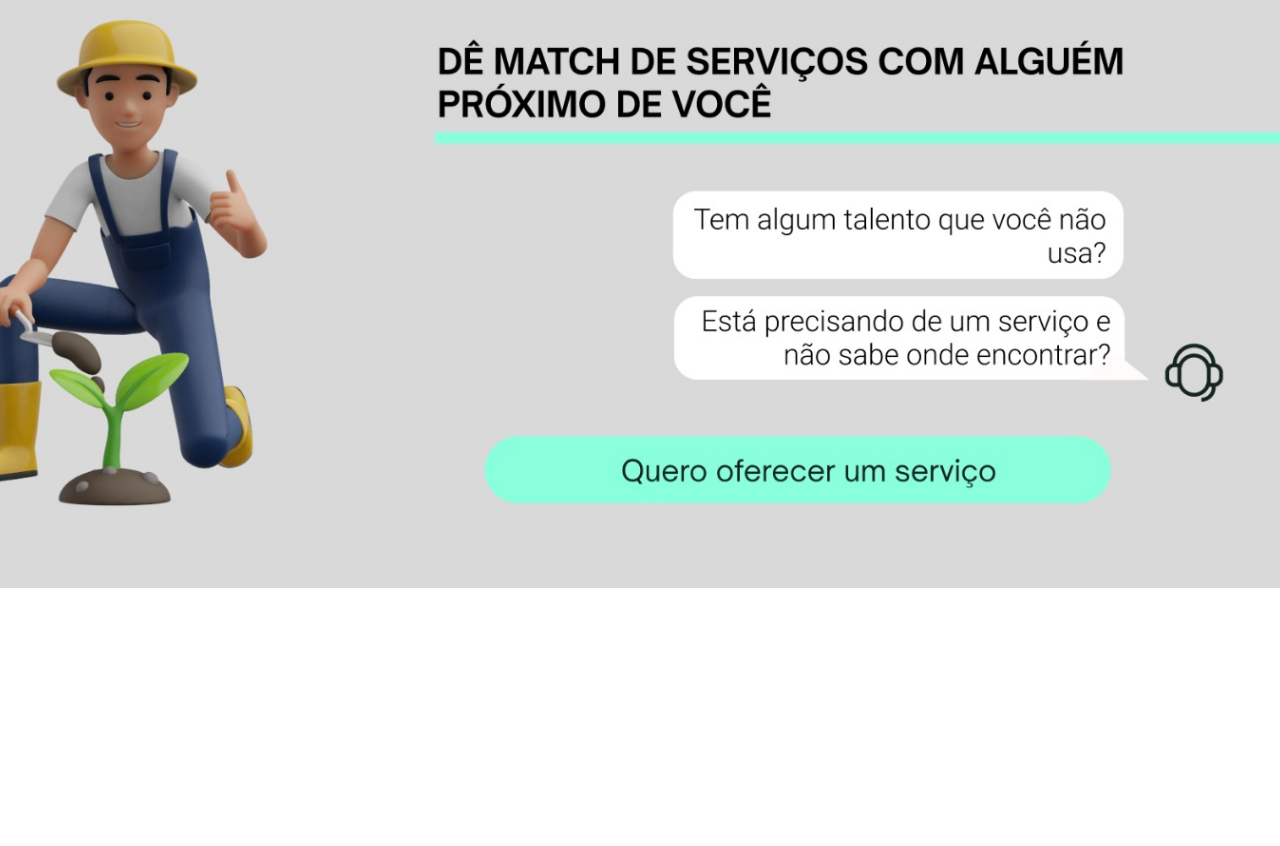
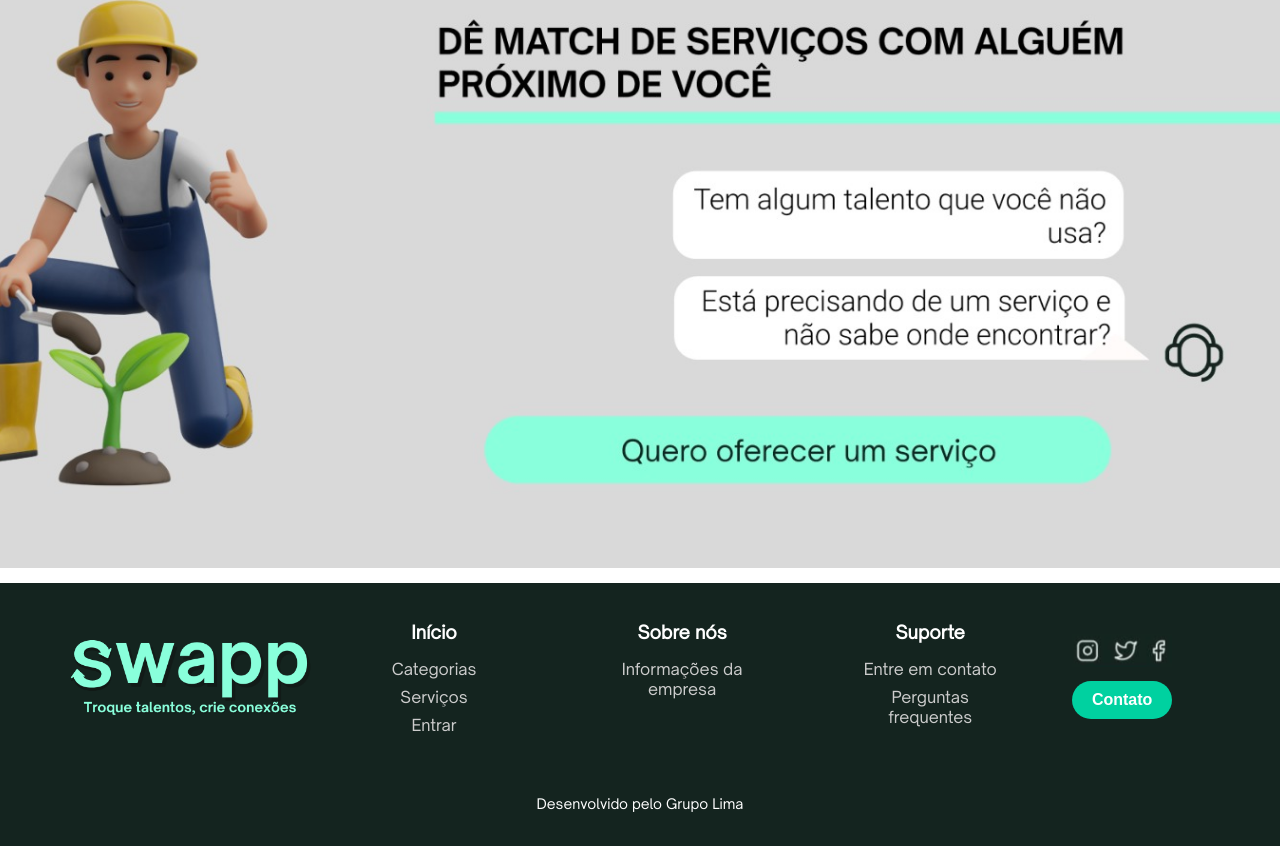
Before and after one commit to Aplicativo-Swapp/swapp-fe, a Vue app in the folder swapp_fe/: page / in a window 1280 px wide. Shown: the part 606-1452 px from the top of the page. Before the commit the page ends 1194 px from the top, so only its background shows below. Built offline with nearby package versions, Linux system fonts and the light colour scheme.

Commit message:
att home

```diff
--- a/swapp_fe/src/components/TheNavigation.vue
+++ b/swapp_fe/src/components/TheNavigation.vue
@@ -1,17 +1,5 @@
 <template>
     <nav class="navbar navbar-expand-lg navbar-light bg-light">
-        <a class="navbar-brand" href="#">Vue Routing</a>
-        <button
-            class="navbar-toggler"
-            type="button"
-            data-toggle="collapse"
-            data-target="#navbarNav"
-            aria-controls="navbarNav"
-            aria-expanded="false"
-            aria-label="Toggle navigation"
-        >
-            <span class="navbar-toggler-icon"></span>
-        </button>
         <div class="collapse navbar-collapse" id="navbarNav">
             <ul class="navbar-nav">
                 <li class="nav-item">
--- a/swapp_fe/src/components/cadastro_usuario.vue
+++ b/swapp_fe/src/components/cadastro_usuario.vue
@@ -50,8 +50,9 @@
         </div>
         <button type="submit">Criar conta</button>
         <p class="login-link">
-          Já tem cadastro? <a href="/login">Login</a>
+          Já tem cadastro? <router-link to="/login">Login</router-link>
         </p>
+
       </form>
     </div>
     <footer class="footer">
--- a/swapp_fe/src/components/home_page.vue
+++ b/swapp_fe/src/components/home_page.vue
@@ -31,7 +31,7 @@
           </li>
           <img src="@/assets/entrar_homepage.jpeg" alt="Entrar" class="entrar" />
           <li class="nav-item">
-            <a href="/login">Entrar</a>
+            <router-link to="/login">Entrar</router-link>
           </li>
         </ul>
       </div>
@@ -99,6 +99,55 @@
         <img src="@/assets/banner.jpeg" alt="Banner" class="banner" />
         </div>
     </main>
+
+    <!--Footer-->
+    <footer class="footer">
+      <div class="footer-content">
+        <div class="footer-logo">
+          <div class="footer-logo">
+            <img src="@/assets/logo2.png" alt="Logo Swapp" class="logo-image" />
+          </div>
+        </div>
+        <div class="footer-links">
+          <div class="footer-section">
+            <h3>Início</h3>
+            <ul>
+              <li><a href="#">Categorias</a></li>
+              <li><a href="#">Serviços</a></li>
+              <li><a href="#">Entrar</a></li>
+            </ul>
+          </div>
+          <div class="footer-section">
+            <h3>Sobre nós</h3>
+            <ul>
+              <li><a href="#">Informações da empresa</a></li>
+            </ul>
+          </div>
+          <div class="footer-section">
+            <h3>Suporte</h3>
+            <ul>
+              <li><a href="#">Entre em contato</a></li>
+              <li><a href="#">Perguntas frequentes</a></li>
+            </ul>
+          </div>
+        </div>
+        <div class="footer-contact">
+          <a href="/contato">
+            <div class="footer-social">
+              <img src="@/assets/midias_sociais_logo.png" alt="Midias Sociais" class="footer-social-logo" />
+            </div>
+          </a>
+          <a href="/contato">
+            <button class="contact-button">Contato</button>
+          </a>
+        </div>
+      </div>
+      <div class="footer-bottom">
+        <p>Desenvolvido pelo Grupo Lima</p>
+      </div>
+    </footer>
+
+
 </template>
 
 <script>
@@ -312,4 +361,116 @@
   background-color: #ddd; /* Cor de fundo quando passar o mouse */
 }
 
+/* Footer */
+.footer {
+  background-color: #14241f;
+  color: #fff;
+  padding: 20px 0;
+  display: flex;
+  flex-direction: column;
+  align-items: center;
+}
+
+.logo-image {
+  width: 300px; /* Ajuste o tamanho conforme necessário */
+  height: auto; /* Mantém as proporções da logo */
+  margin-right: 20px; /* Adiciona um deslocamento à direita */
+  margin-top: 30px;
+}
+
+.footer-content {
+  display: flex;
+  justify-content: space-between;
+  width: 100%;
+  max-width: 1200px;
+  padding: 0 50px;
+}
+
+.footer-links {
+  display: flex;
+  justify-content: space-between;
+  gap: 100px; /* Espaçamento horizontal entre as colunas */
+  flex-wrap: wrap;
+}
+
+.footer-section {
+  flex: 1;
+  text-align: center;
+}
+
+.footer-section h3 {
+  font-size: 18px;
+  margin-bottom: 10px;
+  font-weight: bold;
+}
+
+.footer-section ul {
+  list-style: none;
+  padding: 0;
+}
+
+.footer-section ul li {
+  margin: 8px 0;
+}
+
+.footer-section ul li a {
+  color: #ccc;
+  text-decoration: none;
+  transition: color 0.3s;
+}
+
+.footer-section ul li a:hover {
+  color: #00d1a0;
+}
+
+.footer-contact {
+  display: flex;
+  flex-direction: column;
+  align-items: center;
+  justify-content: center;
+  margin: 0 auto;
+
+}
+
+.footer-social {
+  margin-bottom: 10px; /* Espaçamento entre os ícones e o botão */
+}
+
+.footer-social-logo {
+  width: 100px;
+  height: auto;
+}
+
+.contact-button {
+  background-color: #00d1a0;
+  color: #fff;
+  border: none;
+  border-radius: 20px;
+  padding: 10px 20px;
+  font-size: 16px;
+  font-weight: bold;
+  cursor: pointer;
+  transition: background-color 0.3s, transform 0.3s;
+  margin-left: 0; /* Adiciona um deslocamento à direita */
+}
+
+.contact-button:hover {
+  background-color: #00b089;
+  transform: scale(1.05);
+}
+
+.contact-button:active {
+  transform: scale(0.95);
+}
+
+
+.footer-bottom {
+  text-align: center; /* Centraliza o texto */
+  margin-top: 20px; /* Espaçamento entre o conteúdo e o rodapé inferior */
+  font-size: 14px; /* Tamanho do texto */
+  padding-top: 10px; /* Espaço acima da linha */
+}
+
+
+
 </style>
```
Also changed, not shown: swapp_fe/src/assets/midias_sociais_logo.png (added).
